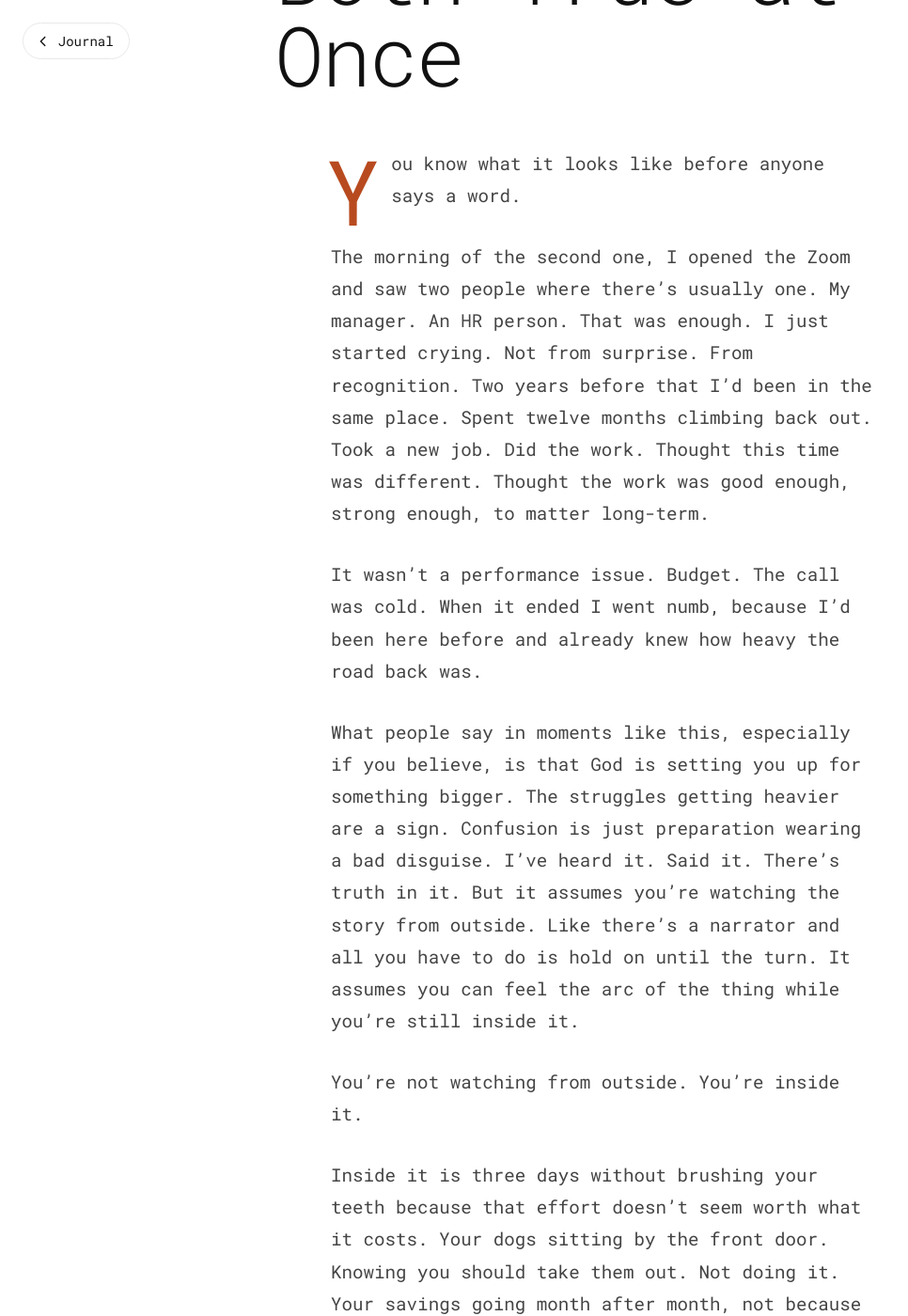
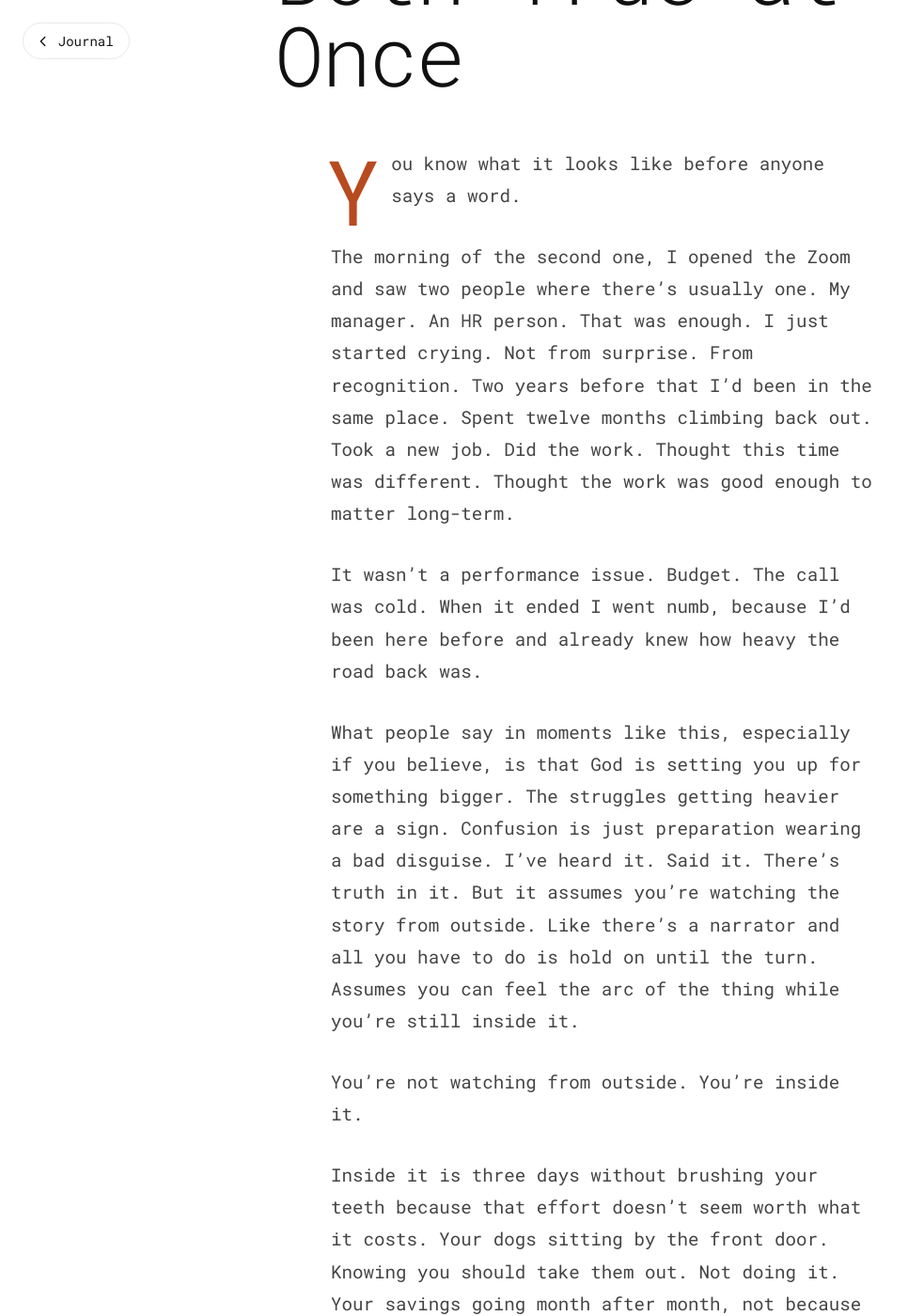
Before and after one commit to woofwallee/ethantouch.com, a Jekyll site: the page built from _posts/2026-05-30-both-true-at-once.md, in a window 1280 px wide and 1400 px high, scrolled down 196 px. Shown: the whole window at 94% size, without its empty margins (0-966 px from the left). Built offline with Jekyll 4.4.1, drawn with Linux system fonts in a browser that asks for light colours; some of the changed text lies outside the part shown.

Commit message:
Apply editorial pass to "Both True at Once" before 5/30 publish
Four conservative tweaks per the one-real-person editorial rule:
- Dropped redundant "strong enough," after "good enough" (paired-emphasis felt constructed)
- Dropped "It" from "It assumes you can feel the arc..." to break repetition with prior sentence
- Removed "genuinely" from "you genuinely don't know" (AI tell on kill-on-sight list)
- Contracted "You are not alone" to "You're not alone" (Memphis 40s profile prefers contractions)

No structural changes. The piece is already in strong lived voice
(personal narrative, concrete sensory detail, dry honesty). Heart stays
untouched.

Co-Authored-By: Claude Sonnet 4.6 <noreply@anthropic.com>

```diff
--- a/_posts/2026-05-30-both-true-at-once.md
+++ b/_posts/2026-05-30-both-true-at-once.md
@@ -7,17 +7,17 @@ description: "On being laid off twice, the gap between believing God has somethi
 
 You know what it looks like before anyone says a word.
 
-The morning of the second one, I opened the Zoom and saw two people where there's usually one. My manager. An HR person. That was enough. I just started crying. Not from surprise. From recognition. Two years before that I'd been in the same place. Spent twelve months climbing back out. Took a new job. Did the work. Thought this time was different. Thought the work was good enough, strong enough, to matter long-term.
+The morning of the second one, I opened the Zoom and saw two people where there's usually one. My manager. An HR person. That was enough. I just started crying. Not from surprise. From recognition. Two years before that I'd been in the same place. Spent twelve months climbing back out. Took a new job. Did the work. Thought this time was different. Thought the work was good enough to matter long-term.
 
 It wasn't a performance issue. Budget. The call was cold. When it ended I went numb, because I'd been here before and already knew how heavy the road back was.
 
-What people say in moments like this, especially if you believe, is that God is setting you up for something bigger. The struggles getting heavier are a sign. Confusion is just preparation wearing a bad disguise. I've heard it. Said it. There's truth in it. But it assumes you're watching the story from outside. Like there's a narrator and all you have to do is hold on until the turn. It assumes you can feel the arc of the thing while you're still inside it.
+What people say in moments like this, especially if you believe, is that God is setting you up for something bigger. The struggles getting heavier are a sign. Confusion is just preparation wearing a bad disguise. I've heard it. Said it. There's truth in it. But it assumes you're watching the story from outside. Like there's a narrator and all you have to do is hold on until the turn. Assumes you can feel the arc of the thing while you're still inside it.
 
 You're not watching from outside. You're inside it.
 
 Inside it is three days without brushing your teeth because that effort doesn't seem worth what it costs. Your dogs sitting by the front door. Knowing you should take them out. Not doing it. Your savings going month after month, not because you've been reckless, just because being alive costs money and the gap keeps going. You're the person other people lean on with nobody leaning back. Too ashamed to say a word about it. You don't want to be someone else's weight on top of everything they're already carrying.
 
-Some days you believe God has something coming. Other days you genuinely don't know what the point of any of this is. Both of those are true, sometimes in the same hour.
+Some days you believe God has something coming. Other days you don't know what the point of any of this is. Both of those are true, sometimes in the same hour.
 
 The script doesn't have room for that. It needs you to land somewhere. Faith or doubt, peace or fear. Pick one and the story makes sense. That's not how it works.
 
```
Also changed, not shown: other parts of _posts/2026-05-30-both-true-at-once.md (+1 -1 lines).
